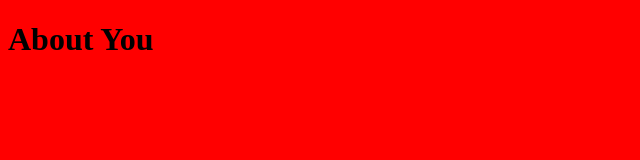
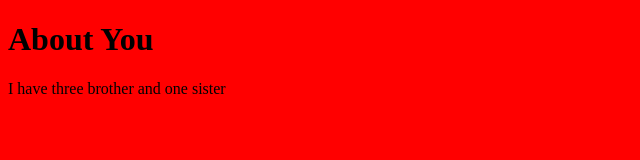
Before and after one commit to kassaahmad/new-git-project, a plain HTML site: page index.html in a window 1280 px wide. Shown: the whole page, without its empty margins (0-640 px from the left). Drawn offline with Linux system fonts and the light colour scheme.

Commit message:
some info about me

```diff
--- a/index.html
+++ b/index.html
@@ -9,6 +9,7 @@
 </head>
 <body>
 	<h1>About You</h1>
+	<p>I have three brother and one sister</p>
 
 
 </body>
```
